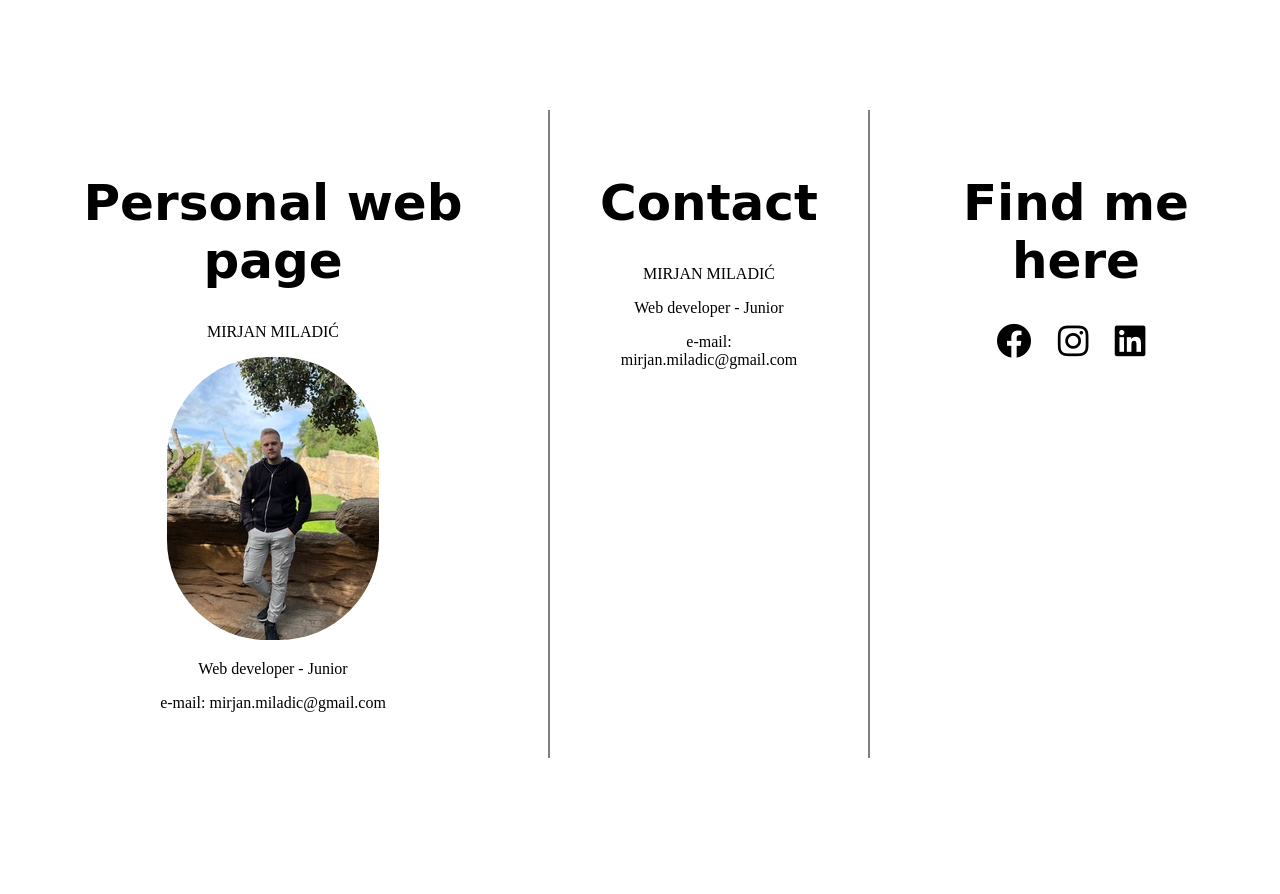
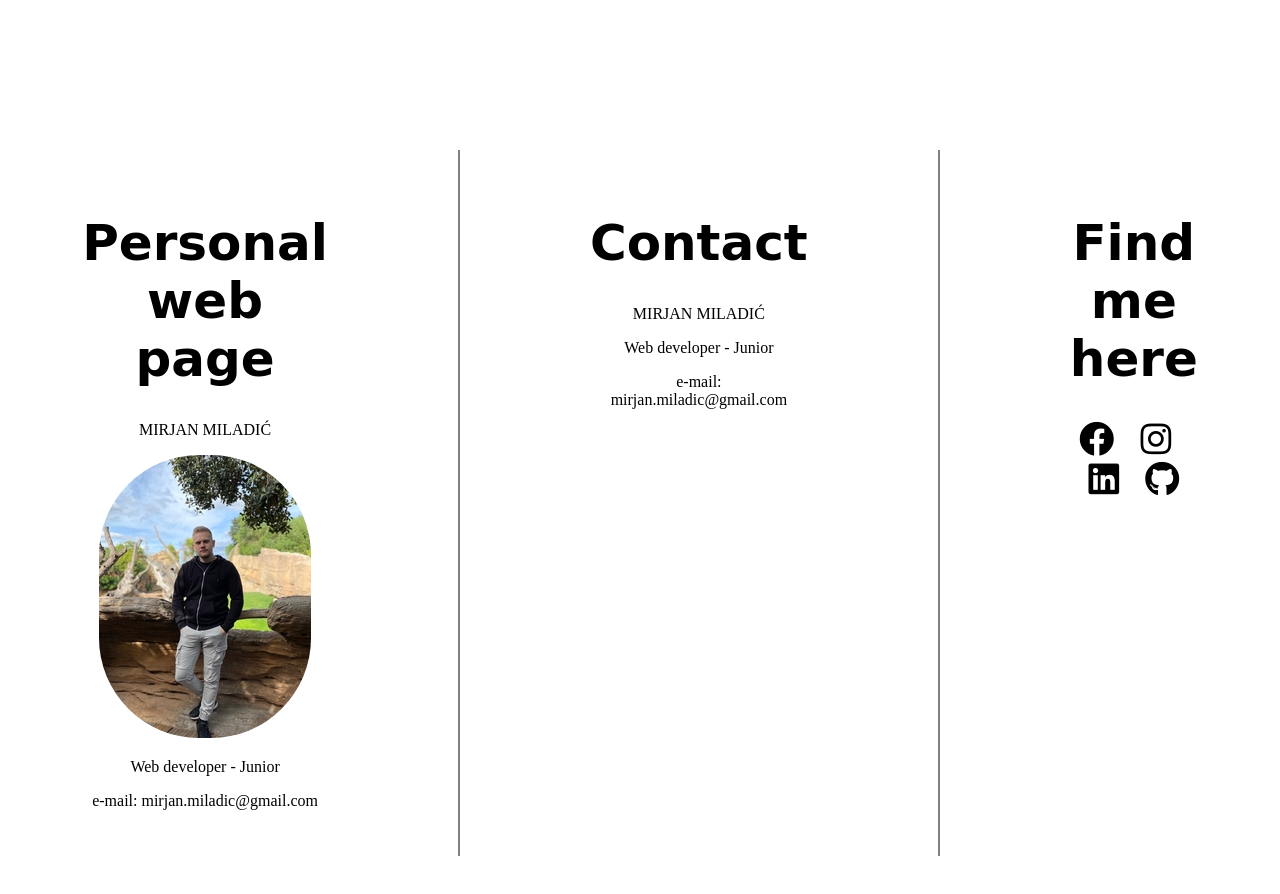
Before and after one commit to Mirjan90/MyPersonalWebPage, a plain HTML site: page index.html in a window 1280 px wide. Before the commit the page ends 800 px from the top, so only its background shows below. Drawn offline with Linux system fonts and the light colour scheme.

Commit message:
Update - target:_blank

```diff
--- a/assets/css/style.css
+++ b/assets/css/style.css
@@ -38,17 +38,16 @@ h3 {
     font-size: 50px;
 }
 
-.social {
-    font-size: 35px;
-    margin-right: 10px;
-}
-
 a {
     color: black;
 }
 
 .container > div {
-    margin: 10px;
+    margin: 50px;
+}
+
+.social {
+    font-size: 35px;
 }
 
 .mypic {
--- a/index.html
+++ b/index.html
@@ -37,15 +37,19 @@
 
                     <div class="inner-social">
                         <h1>Find me here</h1>
+
                             <div class="social">
-                                <a class="facebook" href="https://www.facebook.com">
+                                <a href="https://www.facebook.com" target="_blank">
                                 <i class="fab fa-facebook">&nbsp&nbsp</i></a>
 
-                                <a href="https://www.instagram.com/mirjanmiladic/" class="instagram">
+                                <a href="https://www.instagram.com/mirjanmiladic/" target="_blank">
                                 <i class="fab fa-instagram">&nbsp&nbsp</i></a>
 
-                                <a href="https://www.linkedin.com/in/mirjan-miladi%C4%87-7641531bb/?originalSubdomain=si" class="linkedin">
-                                <i class="fab fa-linkedin"></i></a>
+                                <a href="https://www.linkedin.com/in/mirjan-miladi%C4%87-7641531bb/?originalSubdomain=si" target="_blank">
+                                <i class="fab fa-linkedin">&nbsp&nbsp</i></a>
+
+                                <a href="https://github.com/Mirjan90" target="_blank">
+                                <i class="fab fa-github"></i></a>
                             </div>
                     </div>
         </div>
```
